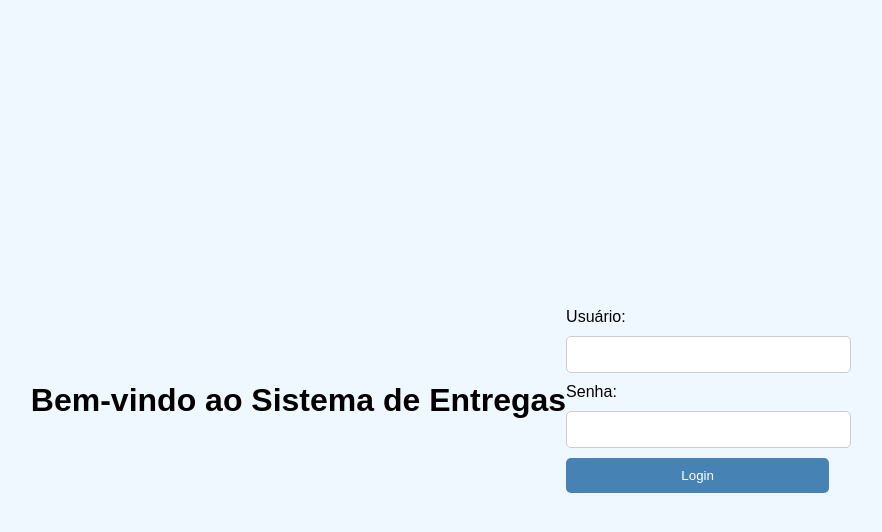
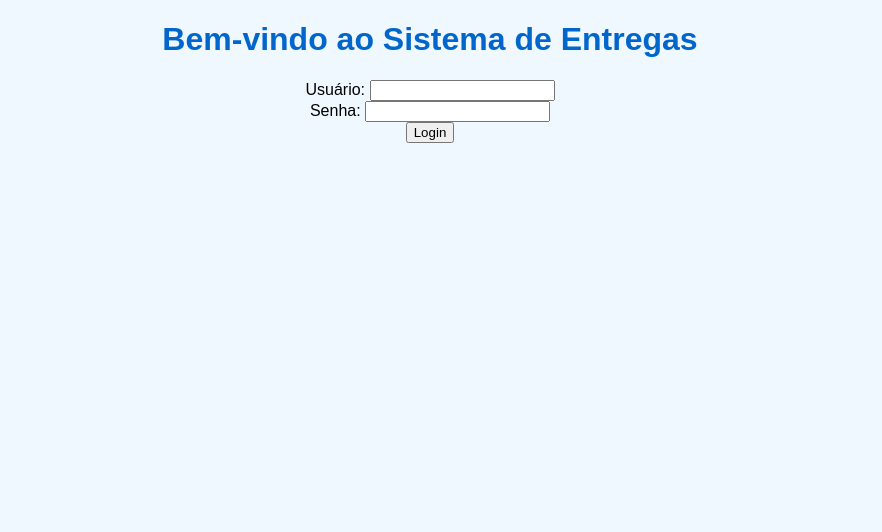
Before and after one commit to lucasvs05/teste-clayton, a plain HTML site: page index.html in a window 1280 px wide. Shown: the whole page, without its empty margins (210-1092 px from the left). Drawn offline with Linux system fonts and the light colour scheme.

Commit message:
Update styles.css

```diff
--- a/styles.css
+++ b/styles.css
@@ -1,48 +1,19 @@
 body {
     font-family: Arial, sans-serif;
-    background-color: #f0f8ff; /* Azul claro */
-    display: flex;
-    justify-content: center;
-    align-items: center;
-    height: 100vh;
-    margin: 0;
+    background-color: #f0f8ff;
 }
 
-.container {
-    background-color: white;
-    border-radius: 10px;
-    box-shadow: 0 0 20px rgba(0, 0, 0, 0.1);
-    padding: 20px;
-    width: 300px;
+h1 {
+    text-align: center;
+    color: #0066cc;
+}
+
+form {
+    text-align: center;
+    margin: 20px;
+}
+
+#entregasContainer {
+    margin-top: 20px;
     text-align: center;
 }
-
-input {
-    width: 100%;
-    padding: 10px;
-    margin: 10px 0;
-    border: 1px solid #ccc;
-    border-radius: 5px;
-}
-
-button {
-    background-color: #4682b4; /* Steel Blue */
-    color: white;
-    padding: 10px;
-    border: none;
-    border-radius: 5px;
-    cursor: pointer;
-    width: 100%;
-}
-
-button:hover {
-    background-color: #4169e1; /* Royal Blue */
-}
-
-.hidden {
-    display: none;
-}
-
-.error {
-    color: red;
-}
```
